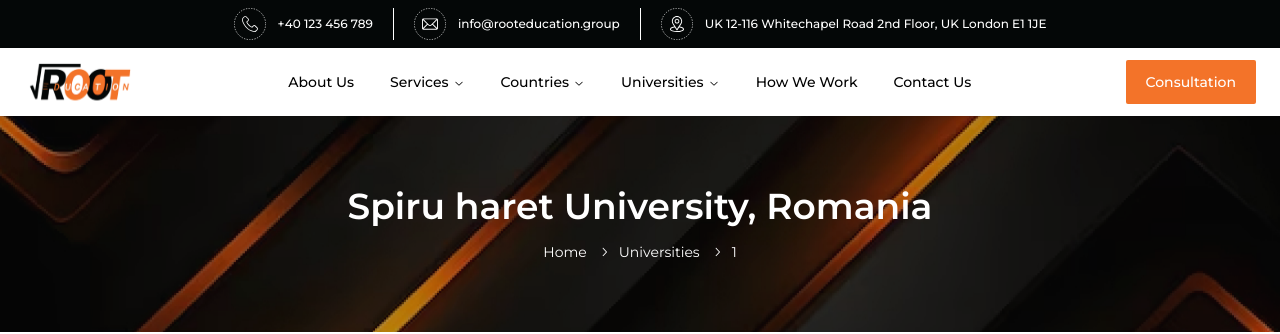
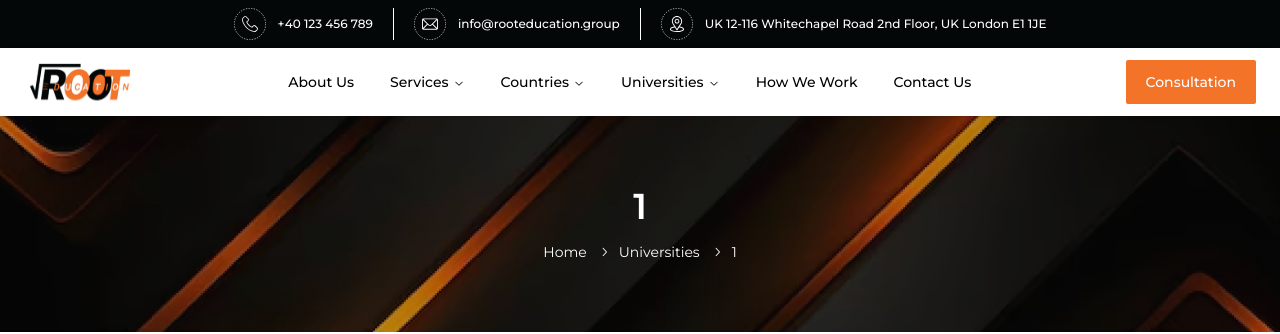
Before and after one commit to AbabilGroup/root-education, a Next.js app: page /universities/1 in a window 1280 px wide. Shown: the top 334 px of the page. Built offline with nearby package versions, Linux system fonts and the light colour scheme.

Commit message:
add university details page metadata

```diff
--- a/src/app/(CommonLayout)/universities/[university]/page.tsx
+++ b/src/app/(CommonLayout)/universities/[university]/page.tsx
@@ -1,11 +1,26 @@
 import PageBanner from "@/components/common/PageBanner";
 import TabSection from "@/components/pages/universities/university_details/TabsSection";
 import TopSection from "@/components/pages/universities/university_details/TopSection";
+import { formatCountryRoute } from "@/lib/utils";
 
-const UniversityDetailsPage = () => {
+type TUniversityDetailsPageProps = {
+  params: { university: string };
+};
+
+export async function generateMetadata({
+  params,
+}: TUniversityDetailsPageProps) {
+  const { university } = params;
+
+  return {
+    title: `Root Education | ${formatCountryRoute(university)}`,
+  };
+}
+
+const UniversityDetailsPage = ({ params }: TUniversityDetailsPageProps) => {
   return (
     <main>
-      <PageBanner PageName="Spiru haret University, Romania" />
+      <PageBanner PageName={formatCountryRoute(params.university)} />
       <TopSection />
       <TabSection />
     </main>
--- a/src/app/(CommonLayout)/universities/page.tsx
+++ b/src/app/(CommonLayout)/universities/page.tsx
@@ -5,6 +5,8 @@
 export const metadata: Metadata = {
   title: "Root Education | Universities",
 };
+
+
 
 const UniversitiesPage = () => {
   return (
```
Also changed, not shown: src/app/(CommonLayout)/blogs/[blogSlug]/page.tsx (added), src/app/(CommonLayout)/layout.tsx (line endings or trailing spaces).
